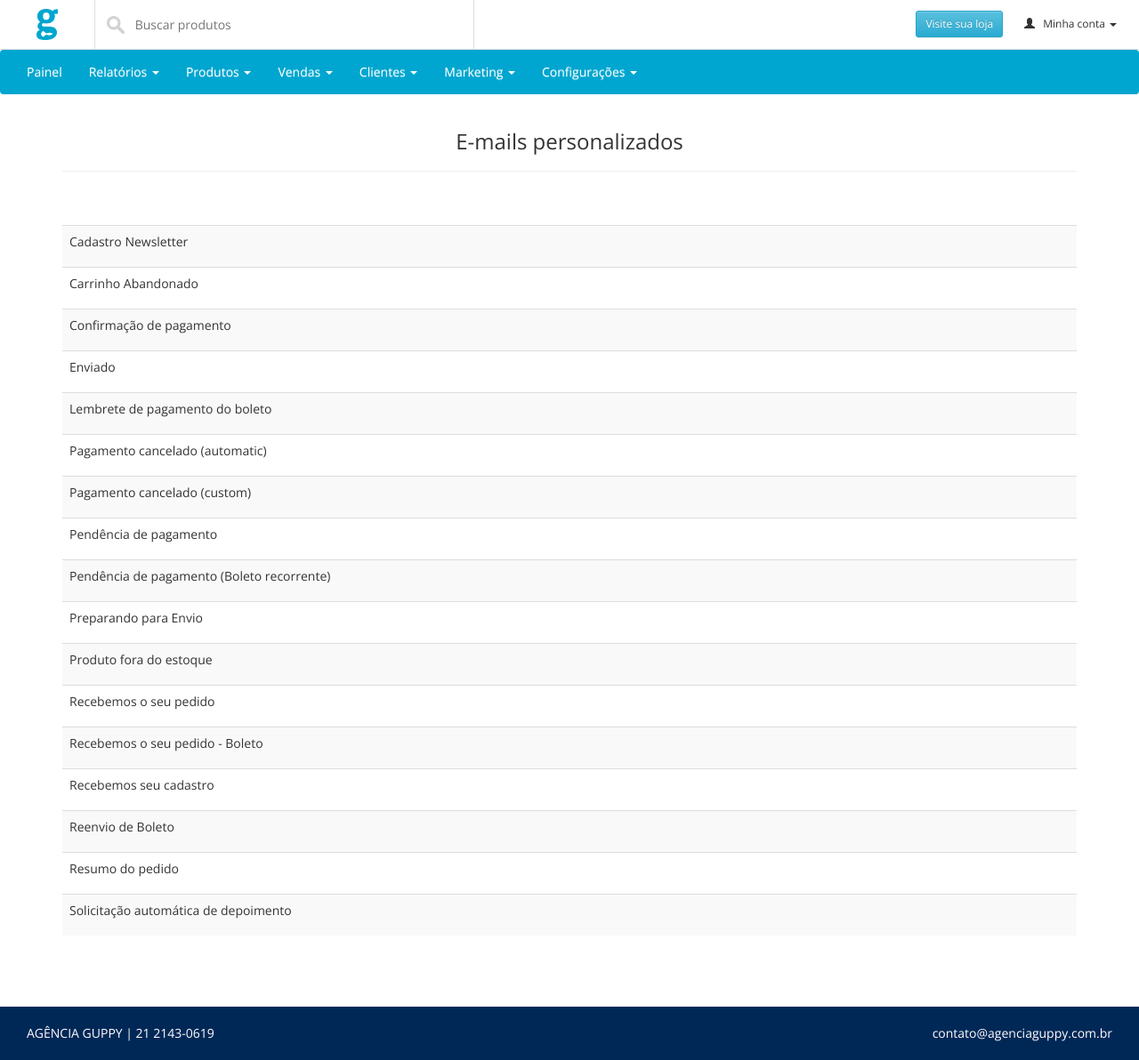
After one commit to lucasmachoalfa/gcommerce, a PHP site: page /emails-personalizados.php in a window 1280 px wide. The commit adds this page. Shown: the whole page at 89% size. Run offline with PHP 8.4, Linux system fonts and the light colour scheme.

Commit message:
E-mails personalizados

```diff
--- a/css/style.css
+++ b/css/style.css
@@ -138,3 +138,11 @@ footer.rodape *{
 .modoPagamento .panel-heading > img{
     max-height: 45px;
 }
+
+/* E-MAILS PERSONALIZADOS */
+.emailsPersonalizados tr button[type="button"]{
+    opacity: 0;
+}
+.emailsPersonalizados tr:hover button[type="button"]{
+    opacity: 1;
+}
--- /dev/null
+++ b/emails-personalizados.php
@@ -0,0 +1,141 @@
+<!DOCTYPE html>
+<html>
+    <head>
+        <?php include_once 'includes/head.php'; ?>
+        <style>
+            .carrinhosConfig th, .carrinhosConfig td{
+                text-align: center;
+            }
+        </style>
+    </head>
+    <body>
+        <?php include_once 'includes/header.php'; ?>
+        <div class="container">
+            <h3 class="text-center">E-mails personalizados</h3>
+            <hr>
+            <div class="row">
+                <!-- Modal -->
+                <div class="modal fade" id="myModal" tabindex="-1" role="dialog" aria-labelledby="myModalLabel">
+                    <div class="modal-dialog" role="document">
+                        <div class="modal-content">
+                            <div class="modal-header">
+                                <button type="button" class="close" data-dismiss="modal" aria-label="Close"><span aria-hidden="true">&times;</span></button>
+                                <h4 class="modal-title" id="myModalLabel">Adicionar configuração - Carrinho abandonado</h4>
+                            </div>
+                            <div class="modal-body">
+                                <form id="defaultForm" method="post" class="form-horizontal">
+                                    <div class="form-group">
+                                        <label class="col-sm-2">Nome</label>
+                                        <div class="col-sm-10">
+                                            <input type="email" id="email" name="email" class="form-control">
+                                        </div>
+                                    </div>
+                                    <div class="form-group">
+                                        <label class="col-sm-2">Assunto</label>
+                                        <div class="col-sm-10">
+                                            <input type="email" id="email" name="email" class="form-control">
+                                        </div>
+                                    </div>
+                                    <div class="form-group">
+                                        <label class="col-sm-2">Mensagem</label>
+                                        <div class="col-sm-10">
+                                            <!-- COLOCAR CKEDITOR NO TEXTAREA ABAIXO -->
+                                            <textarea class="form-control" rows="5"></textarea>
+                                        </div>
+                                    </div>
+                                    <div class="form-group">
+                                        <label class="col-sm-2">Mensagem SMS (celular)</label>
+                                        <div class="col-sm-10">
+                                            <input type="email" id="email" name="email" class="form-control">
+                                        </div>
+                                    </div>
+                                </form>
+                            </div>
+                            <div class="modal-footer">
+                                <button type="button" class="btn btn-default" data-dismiss="modal">Cancelar</button>
+                                <button type="submit" class="btn btn-success">Cadastrar</button>
+                            </div>
+                        </div>
+                    </div>
+                </div>
+            </div>
+            <br><br>
+            <div class="table-responsive">
+                <table class="table table-hover table-striped emailsPersonalizados">
+                    <tbody>
+                        <tr>
+                            <td>Cadastro Newsletter</td>
+                            <td class="text-right"><button type="button" data-toggle="modal" data-target="#myModal" class="btn btn-warning btn-sm"><i class="glyphicon glyphicon-pencil"></i></button></td>
+                        </tr>
+                        <tr>
+                            <td>Carrinho Abandonado</td>
+                            <td class="text-right"><button type="button" data-toggle="modal" data-target="#myModal" class="btn btn-warning btn-sm"><i class="glyphicon glyphicon-pencil"></i></button></td>
+                        </tr>
+                        <tr>
+                            <td>Confirmação de pagamento</td>
+                            <td class="text-right"><button type="button" data-toggle="modal" data-target="#myModal" class="btn btn-warning btn-sm"><i class="glyphicon glyphicon-pencil"></i></button></td>
+                        </tr>
+                        <tr>
+                            <td>Enviado</td>
+                            <td class="text-right"><button type="button" data-toggle="modal" data-target="#myModal" class="btn btn-warning btn-sm"><i class="glyphicon glyphicon-pencil"></i></button></td>
+                        </tr>
+                        <tr>
+                            <td>Lembrete de pagamento do boleto</td>
+                            <td class="text-right"><button type="button" data-toggle="modal" data-target="#myModal" class="btn btn-warning btn-sm"><i class="glyphicon glyphicon-pencil"></i></button></td>
+                        </tr>
+                        <tr>
+                            <td>Pagamento cancelado (automatic)</td>
+                            <td class="text-right"><button type="button" data-toggle="modal" data-target="#myModal" class="btn btn-warning btn-sm"><i class="glyphicon glyphicon-pencil"></i></button></td>
+                        </tr>
+                        <tr>
+                            <td>Pagamento cancelado (custom)</td>
+                            <td class="text-right"><button type="button" data-toggle="modal" data-target="#myModal" class="btn btn-warning btn-sm"><i class="glyphicon glyphicon-pencil"></i></button></td>
+                        </tr>
+                        <tr>
+                            <td>Pendência de pagamento</td>
+                            <td class="text-right"><button type="button" data-toggle="modal" data-target="#myModal" class="btn btn-warning btn-sm"><i class="glyphicon glyphicon-pencil"></i></button></td>
+                        </tr>
+                        <tr>
+                            <td>Pendência de pagamento (Boleto recorrente)</td>
+                            <td class="text-right"><button type="button" data-toggle="modal" data-target="#myModal" class="btn btn-warning btn-sm"><i class="glyphicon glyphicon-pencil"></i></button></td>
+                        </tr>
+                        <tr>
+                            <td>Preparando para Envio</td>
+                            <td class="text-right"><button type="button" data-toggle="modal" data-target="#myModal" class="btn btn-warning btn-sm"><i class="glyphicon glyphicon-pencil"></i></button></td>
+                        </tr>
+                        <tr>
+                            <td>Produto fora do estoque</td>
+                            <td class="text-right"><button type="button" data-toggle="modal" data-target="#myModal" class="btn btn-warning btn-sm"><i class="glyphicon glyphicon-pencil"></i></button></td>
+                        </tr>
+                        <tr>
+                            <td>Recebemos o seu pedido</td>
+                            <td class="text-right"><button type="button" data-toggle="modal" data-target="#myModal" class="btn btn-warning btn-sm"><i class="glyphicon glyphicon-pencil"></i></button></td>
+                        </tr>
+                        <tr>
+                            <td>Recebemos o seu pedido - Boleto</td>
+                            <td class="text-right"><button type="button" data-toggle="modal" data-target="#myModal" class="btn btn-warning btn-sm"><i class="glyphicon glyphicon-pencil"></i></button></td>
+                        </tr>
+                        <tr>
+                            <td>Recebemos seu cadastro</td>
+                            <td class="text-right"><button type="button" data-toggle="modal" data-target="#myModal" class="btn btn-warning btn-sm"><i class="glyphicon glyphicon-pencil"></i></button></td>
+                        </tr>
+                        <tr>
+                            <td>Reenvio de Boleto</td>
+                            <td class="text-right"><button type="button" data-toggle="modal" data-target="#myModal" class="btn btn-warning btn-sm"><i class="glyphicon glyphicon-pencil"></i></button></td>
+                        </tr>
+                        <tr>
+                            <td>Resumo do pedido</td>
+                            <td class="text-right"><button type="button" data-toggle="modal" data-target="#myModal" class="btn btn-warning btn-sm"><i class="glyphicon glyphicon-pencil"></i></button></td>
+                        </tr>
+                        <tr>
+                            <td>Solicitação automática de depoimento</td>
+                            <td class="text-right"><button type="button" data-toggle="modal" data-target="#myModal" class="btn btn-warning btn-sm"><i class="glyphicon glyphicon-pencil"></i></button></td>
+                        </tr>
+                    </tbody>
+                </table>
+            </div>
+        </div>
+
+        <?php include_once 'includes/footer.php'; ?>
+    </body>
+</html>
--- a/includes/header.php
+++ b/includes/header.php
@@ -45,7 +45,7 @@
                         <a href="#" class="dropdown-toggle" data-toggle="dropdown" role="button" aria-haspopup="true" aria-expanded="false">Produtos <span class="caret"></span></a>
                         <ul class="dropdown-menu">
                             <li><a href="#">Categorias</a></li>
-                            <li><a href="#">Adicionar produtos</a></li>
+                            <li><a href="adicionar-produtos.php">Adicionar produtos</a></li>
                             <li><a href="#">Ver produtos</a></li>
                             <li><a href="#">Alteração em massa</a></li>
                         </ul>
@@ -79,7 +79,7 @@
                         <ul class="dropdown-menu">
                             <li><a href="informacoes-da-empresa.php">Informações da empresa</a></li>
                             <li><a href="meios-de-pagamento.php">Meios de pagamento</a></li>
-                            <li><a href="email-personalizados.php">E-mails personalizados</a></li>
+                            <li><a href="emails-personalizados.php">E-mails personalizados</a></li>
                             <li><a href="publicidade.php">Publicidade</a></li>
                             <li><a href="google-analytics.php">Google Analytics</a></li>
                             <li><a href="seo.php">SEO</a></li>
```
